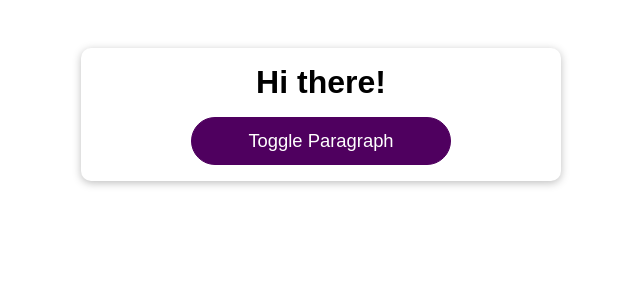
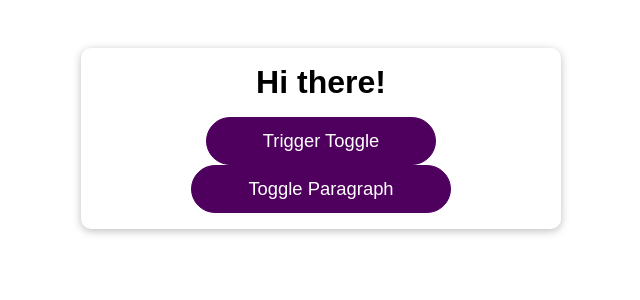
Before and after one commit to martinwachira/how2React-Redefined-2, a React (Create React App) app: page / in a window 1280 px wide. Shown: the top 300 px of the page, without its empty margins (319-959 px from the left). Built offline with nearby package versions, Linux system fonts and the light colour scheme.

Commit message:
closures ...understand closures

```diff
--- a/src/App.js
+++ b/src/App.js
@@ -6,14 +6,22 @@ import DemoOutput from "./components/Demo/DemoOutput";
 
 function App() {
   const [showParag, setShowParag] = useState(false);
+  const [allowToggle, setAllowToggle] = useState(false);
   const togglePHandler = useCallback(() => {
-    setShowParag((previousShowP) => !previousShowP);
-  }, []);
+    if (allowToggle) {
+      setShowParag((previousShowP) => !previousShowP);
+    }
+  }, [allowToggle]);
+
+  const allowToggleHandler = () => {
+    setAllowToggle(true);
+  };
 
   return (
     <div className="app">
       <h1>Hi there!</h1>
       <DemoOutput show={showParag} />
+      <Button onClick={allowToggleHandler}>Trigger Toggle</Button>
       <Button onClick={togglePHandler}>Toggle Paragraph</Button>
     </div>
   );
```
